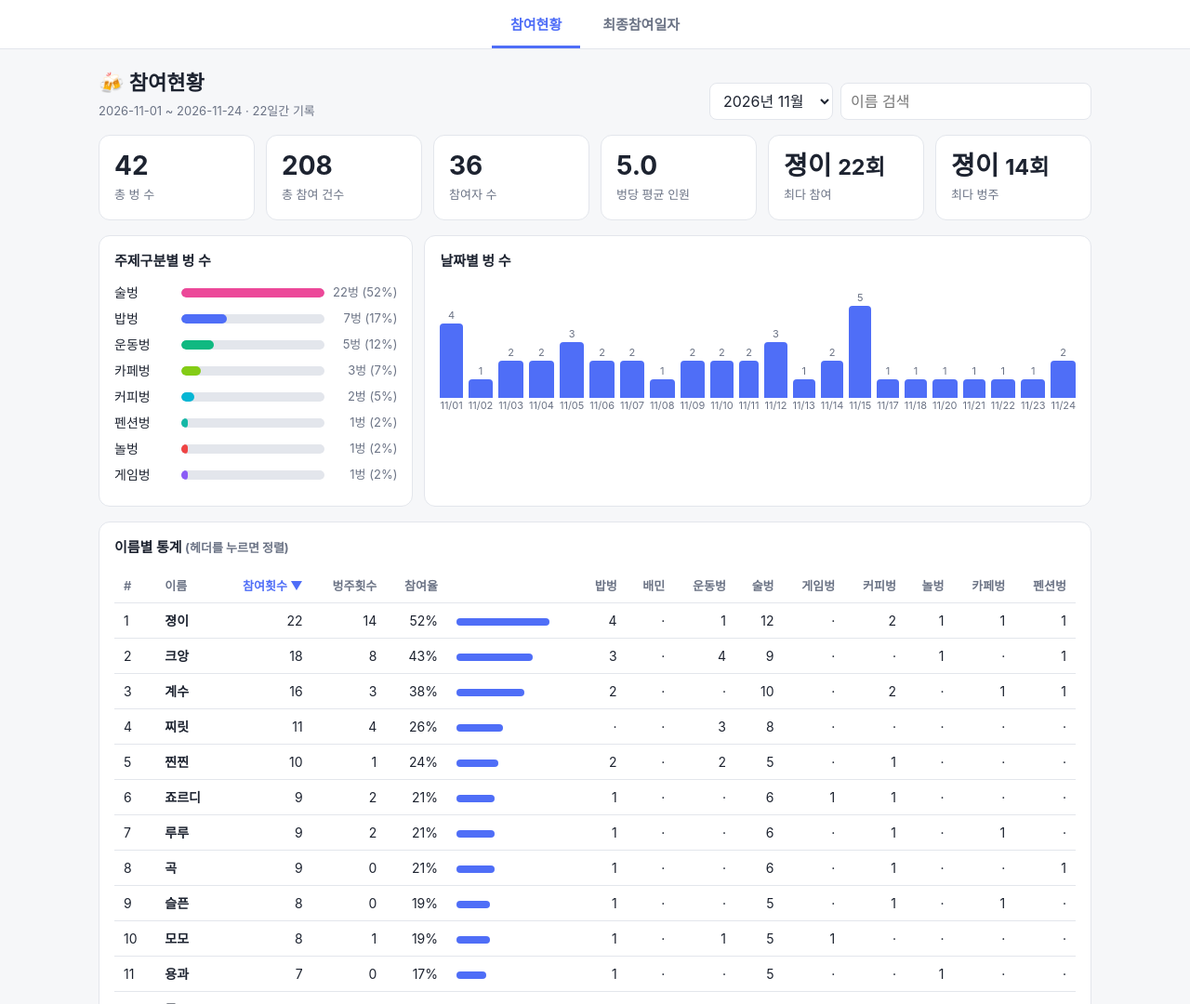
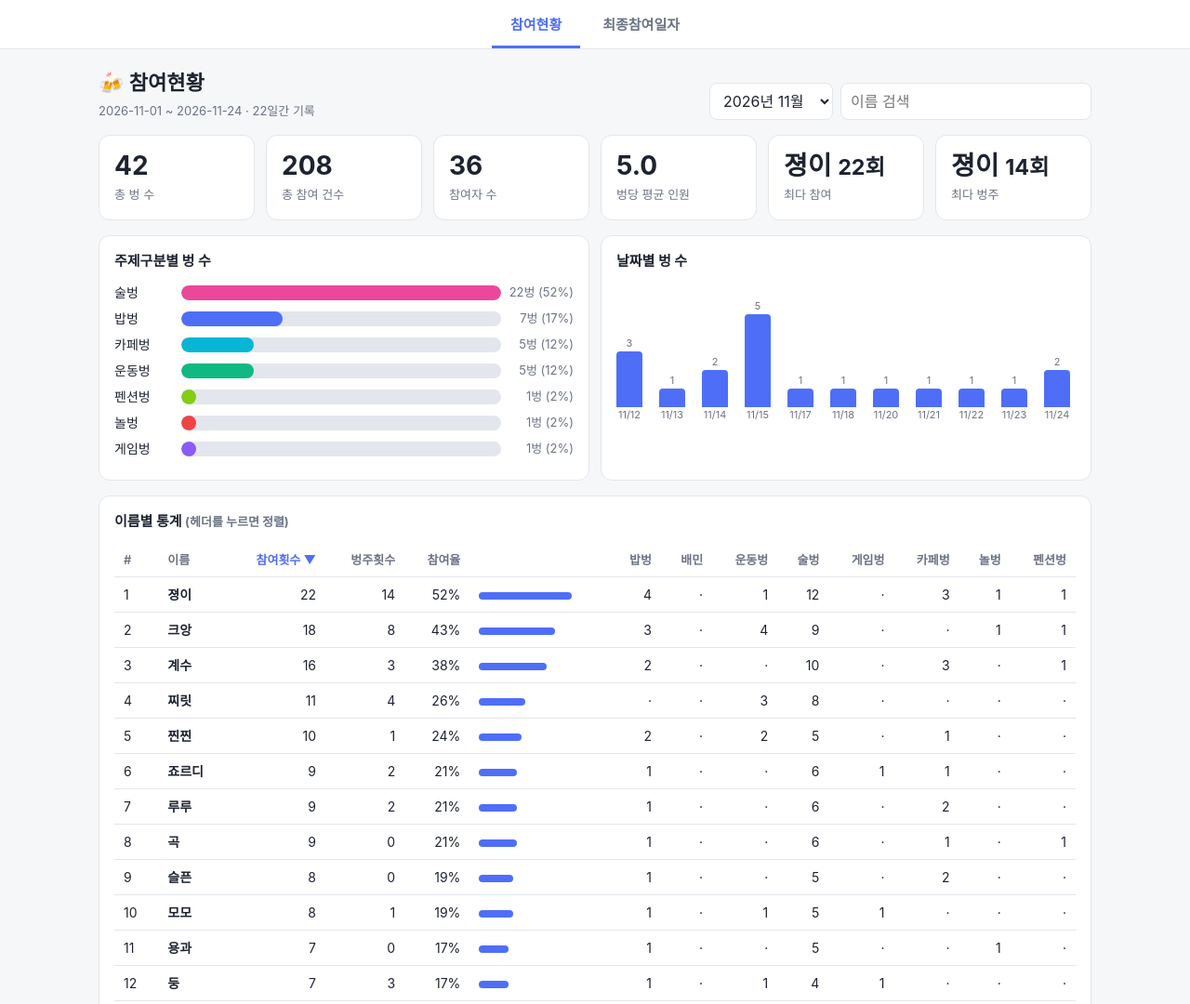
Before and after one commit to jslee0205/dashboard, a plain HTML site: page index.html in a window 1280 px wide. Shown: the top 1080 px of the page at 93% size. Drawn offline with Linux system fonts and the light colour scheme.

Commit message:
Add files via upload

```diff
--- a/index.html
+++ b/index.html
@@ -28,7 +28,7 @@ body::before{content:"";position:fixed;inset:0 0 auto;height:env(safe-area-inset
 #p1 button{cursor:pointer}#p1 button:hover{border-color:var(--ac)}
 #p1 .ctrl{display:flex;gap:8px;flex-wrap:wrap}
 #p1 .kpis{display:grid;grid-template-columns:repeat(auto-fit,minmax(150px,1fr));gap:12px;margin-bottom:16px}
-#p1 .card{background:var(--card);border:1px solid var(--bd);border-radius:12px;padding:16px}
+#p1 .card{min-width:0;background:var(--card);border:1px solid var(--bd);border-radius:12px;padding:16px}
 #p1 .kpi b{display:block;font-size:28px;line-height:1.2}#p1 .kpi span{color:var(--mut);font-size:13px}
 #p1 .grid{display:grid;grid-template-columns:1fr 1fr;gap:12px;margin-bottom:16px}
 @media (max-width:720px){#p1 .grid{grid-template-columns:1fr}}
@@ -40,13 +40,13 @@ body::before{content:"";position:fixed;inset:0 0 auto;height:env(safe-area-inset
 #p1 th.on{color:var(--ac)}
 #p1 .bar{display:inline-block;height:8px;border-radius:4px;background:var(--ac);vertical-align:middle;min-width:2px}
 #p1 .row{display:flex;align-items:center;gap:8px;margin:7px 0;font-size:14px}
-#p1 .row .n{width:64px;flex:none}#p1 .row .t{flex:1;background:var(--bd);height:10px;border-radius:5px;overflow:hidden}
-#p1 .row .t i{display:block;height:100%;border-radius:5px}#p1 .row .v{width:70px;text-align:right;color:var(--mut);font-size:13px}
+#p1 .row .n{width:64px;flex:none}#p1 .row .t{flex:1;background:var(--bd);height:16px;border-radius:8px;overflow:hidden}
+#p1 .row .t i{display:block;height:100%;min-width:4px;border-radius:8px}#p1 .row .v{width:70px;text-align:right;color:var(--mut);font-size:13px}
 #p1 .tag{display:inline-block;padding:1px 8px;border-radius:10px;font-size:12px;color:#fff}
 #p1 details{margin-top:8px}#p1 textarea{width:100%;min-height:140px;font-family:ui-monospace,Menlo,monospace;font-size:12px}
-#p1 .chart{display:flex;align-items:flex-end;gap:6px;height:140px;padding-top:8px}
-#p1 .chart div{flex:1;display:flex;flex-direction:column;align-items:center;justify-content:flex-end;height:100%;font-size:11px;color:var(--mut)}
-#p1 .chart i{display:block;width:100%;max-width:36px;background:var(--ac);border-radius:4px 4px 0 0}
+#p1 .chart{display:flex;align-items:flex-end;gap:6px;height:150px;padding-top:8px;overflow-x:auto;max-width:100%}
+#p1 .chart div{flex:none;width:40px;display:flex;flex-direction:column;align-items:center;justify-content:flex-end;height:100%;font-size:11px;color:var(--mut)}
+#p1 .chart i{display:block;width:28px;background:var(--ac);border-radius:4px 4px 0 0}
 #p1 .msg{color:var(--mut);font-size:12px;margin-top:6px}
 
 /* ---- 최종참여일자 ---- */
@@ -134,7 +134,7 @@ body::before{content:"";position:fixed;inset:0 0 auto;height:env(safe-area-inset
 2026-11-03|배민 후 꼬랑에서 치맥|술벙|졍이|졍이,라이언|
 2026-11-03|온라인 머더미스터리|게임벙|둥|둥,죠르디,이누,모모|Y
 2026-11-04|용두동 나정순쭈꾸미 뿌시러가자|술벙|졍이|졍이,계수,윤이|
-2026-11-04|식후커벙|커피벙|졍이|졍이,계수,윤이|
+2026-11-04|식후커벙|카페벙|졍이|졍이,계수,윤이|
 2026-11-05|대방어&소주|술벙|계수|계수,둥,모모,죠르디,이누,루루,라이언,투브|
 2026-11-05|사가정 배민(면남초)|운동벙|크앙|크앙,찌릿|
 2026-11-05|중곡동 이자카야|술벙|찌릿|찌릿,투브,계수,라이언,크앙,죠르디|
@@ -144,7 +144,7 @@ body::before{content:"";position:fixed;inset:0 0 auto;height:env(safe-area-inset
 2026-11-07|술먹쟝|술벙|루루|루루,삐빅,슬픈|
 2026-11-08|일욜배민 실내|운동벙|크앙|크앙,찐찐|
 2026-11-09|퇴근하고 할비가 궈주는 삼겹살|술벙|죠르디|죠르디,계수,곡,찐찐,슬픈,루루,졍이,선율|
-2026-11-09|모아커피|커피벙|계수|계수,죠르디,곡,찐찐,슬픈,루루,졍이,선율|
+2026-11-09|모아커피|카페벙|계수|계수,죠르디,곡,찐찐,슬픈,루루,졍이,선율|
 2026-11-10|화요민턴 실내(면남초)|운동벙|찌릿|찌릿,크앙,찐찐|
 2026-11-10|늦은 식사&간술|술벙|졍이|졍이,라이언,모과,용과,찌릿,민몽,크앙|
 2026-11-11|모두랑|밥벙|어피치|어피치,계수,동혁,루루,제이,탄산,슬픈,찐찐|
@@ -252,7 +252,7 @@ function render(){
 
   const dc={};events.forEach(e=>dc[e.date]=(dc[e.date]||0)+1);
   const dk=Object.keys(dc).sort(), dm=Math.max(1,...Object.values(dc));
-  $('daily').innerHTML=dk.map(d=>`<div><span>${dc[d]}</span><i style="height:${dc[d]/dm*100}px"></i><span>${d.slice(5).replace('-','/')}</span></div>`).join('');
+  $('daily').innerHTML=dk.map(d=>`<div><span>${dc[d]}</span><i style="height:${dc[d]/dm*100}px"></i><span>${d.slice(5).replace('-','/')}</span></div>`).join('');$('daily').scrollLeft=$('daily').scrollWidth;
 
   if(q)people=people.filter(p=>p.name.includes(q));
   people.sort((a,b)=>{const x=a[sortKey],y=b[sortKey];
```
